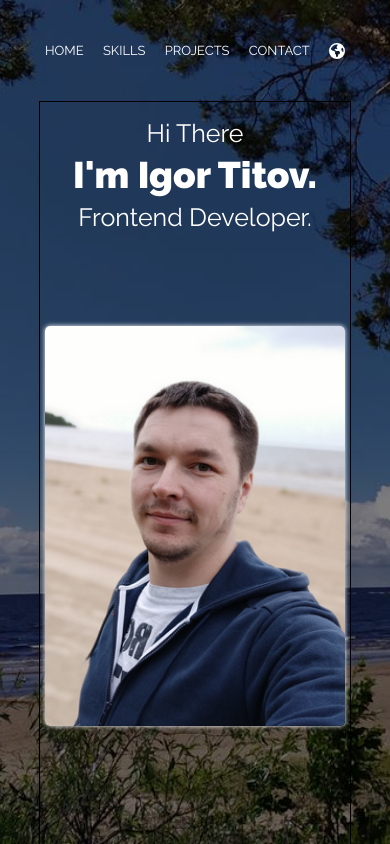
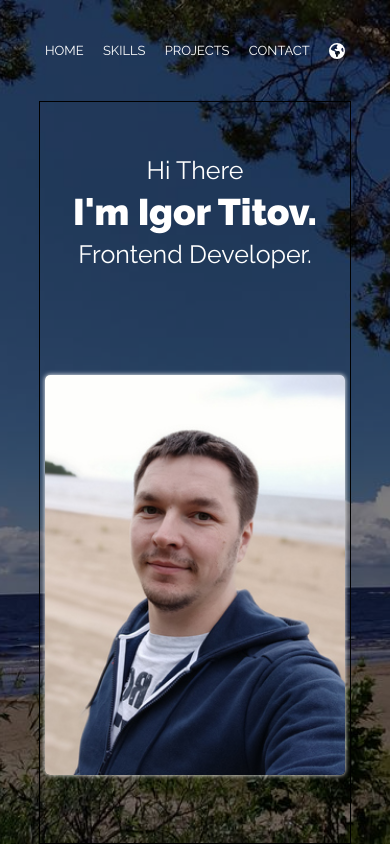
Before and after one commit to Freiii21/portfolio-react, a React (Create React App) app: page / in a window 390 px wide. Shown: the top 844 px of the page. Built offline with nearby package versions, Linux system fonts and the light colour scheme.

Commit message:
#42 design improvements_9

```diff
--- a/src/common/components/Title.module.scss
+++ b/src/common/components/Title.module.scss
@@ -1,11 +1,9 @@
-@font-face {
-    font-family: Raleway-SemiBold;
-    src: url('./../../common/styles/fonts/Raleway-SemiBold.ttf')
-}
+@import "./src/common/styles/sass/variables.scss";
+@import "./src/common/styles/sass/mixins.scss";
+
 .title{
-    font-family: Raleway-SemiBold, sans-serif;
-    font-size: 23px;
-    color: #222;
+    @include text(Raleway-SemiBold, sans-serif, 23px);
+    color: $textSeconsdColor;
     margin-top: 30px;
     margin-bottom: 30px;
 }
--- a/src/common/styles/fonts/fonts.css
+++ b/src/common/styles/fonts/fonts.css
@@ -10,3 +10,7 @@
     font-family: Montserrat-ExtraBold;
     src: url('Montserrat-ExtraBold.ttf')
 }
+@font-face {
+    font-family: Raleway-SemiBold;
+    src: url('Raleway-SemiBold.ttf')
+}
--- a/src/common/styles/sass/variables.scss
+++ b/src/common/styles/sass/variables.scss
@@ -1,5 +1,6 @@
 $maxDisplayWidth: 1100px;
 $textColor: #fff;
+$textSeconsdColor: #222;
 
 
 
--- a/src/e1-main/Main.module.scss
+++ b/src/e1-main/Main.module.scss
@@ -20,7 +20,7 @@
         min-width: 320px;
         z-index: 1;
         color: $textColor;
-        margin-bottom: 24vh;
+        margin-bottom: 12vh;
         .greeting{
             @include text(Raleway-regular, sans-serif, 30px);
         }
@@ -41,7 +41,7 @@
         border-radius: 5px;
         box-shadow: 0 0 5px white;
         z-index: 1;
-        margin-bottom: 24vh;
+        margin-bottom: 12vh;
     }
 }
 
@@ -59,12 +59,14 @@
 @media screen and (max-width: 777px){
     .main {
         .greetingField {
+            margin-bottom: 0;
             display: flex;
             flex-direction: column;
             align-items: center;
         }
         .photo{
-            margin-top: -145px;
+            margin-bottom: 15px;
+            //margin-top: -145px;
         }
     }
 }
@@ -84,7 +86,7 @@
             }
         }
         .photo{
-            margin-top: -140px;
+            //margin-top: -140px;
         }
     }
 }
--- a/src/e1-main/Main.tsx
+++ b/src/e1-main/Main.tsx
@@ -16,13 +16,13 @@ export const Main = () => {
     return (
         <div className={s.main} style={backgroundStyle}>
             <Header />
-            <div className={sc.container}>
+            <div className={sc.container} style={{height: "88vh"}}>
                 <div className={s.greetingField}>
                     <div className={s.greeting}>Hi There</div>
                     <div className={s.name}>I'm Igor Titov.</div>
                     <div className={s.occupation}>Frontend Developer.</div>
                 </div>
-                <div className={s.photo} style={photoStyle}></div>
+                <div className={s.photo} style={photoStyle}/>
             </div>
         </div>
     );
--- a/src/e2-skills/Skills.tsx
+++ b/src/e2-skills/Skills.tsx
@@ -4,19 +4,30 @@ import sc from './../common/styles/Container.module.scss'
 import {Skill} from './skill/Skill';
 import {Title} from '../common/components/Title';
 
+type skillType = {
+    title: string
+    description: string
+}
+
 export const Skills = () => {
+    const mySkills: Array<skillType> = [
+        {title:'JS', description:'Some description...'},
+        {title:'TypeScript', description:'Some description...'},
+        {title:'React', description:'Some description...'},
+        {title:'Redux', description:'Some description...'},
+        {title:'REST API', description:'Some description...'},
+        {title:'CSS', description:'Some description with a loooooong string...'},
+        {title:'SASS', description:'Some description with a loooooong string...'},
+    ];
+
+    const mySkillsMap = mySkills.map(skill => <Skill title={skill.title} description={skill.description}/>);
+
     return (
         <div className={s.skills}>
             <div className={`${sc.container} ${s.skillsContainer}`}>
                 <Title value={"Skills"}/>
                 <div className={s.skillsSet}>
-                    <Skill title='JS' description='Some description...'/>
-                    <Skill title='TypeScript' description='Some description...'/>
-                    <Skill title='React' description='Some description...'/>
-                    <Skill title='Redux' description='Some description...'/>
-                    <Skill title='REST API' description='Some description...'/>
-                    <Skill title='CSS' description='Some description with a loooooong string...'/>
-                    <Skill title='SASS' description='Some description with a loooooong string...'/>
+                    {mySkillsMap}
                 </div>
             </div>
         </div>
```
